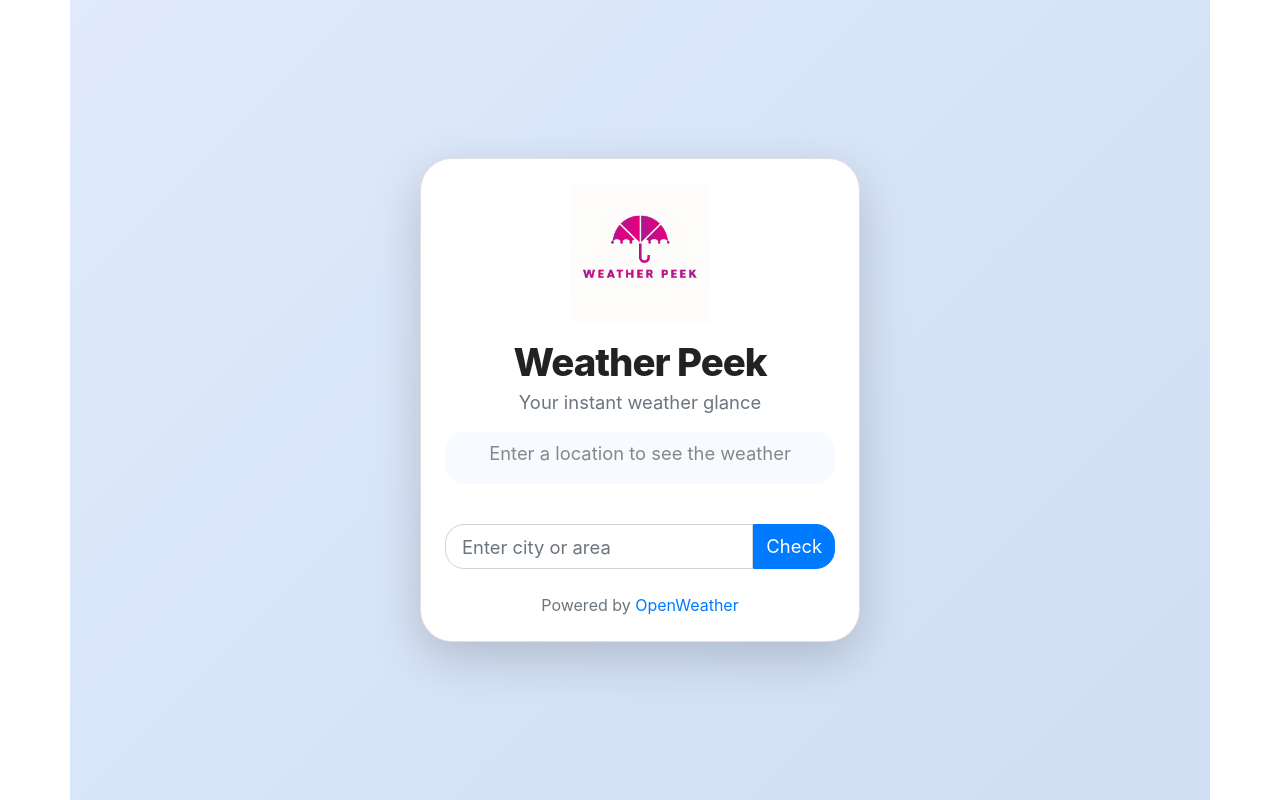
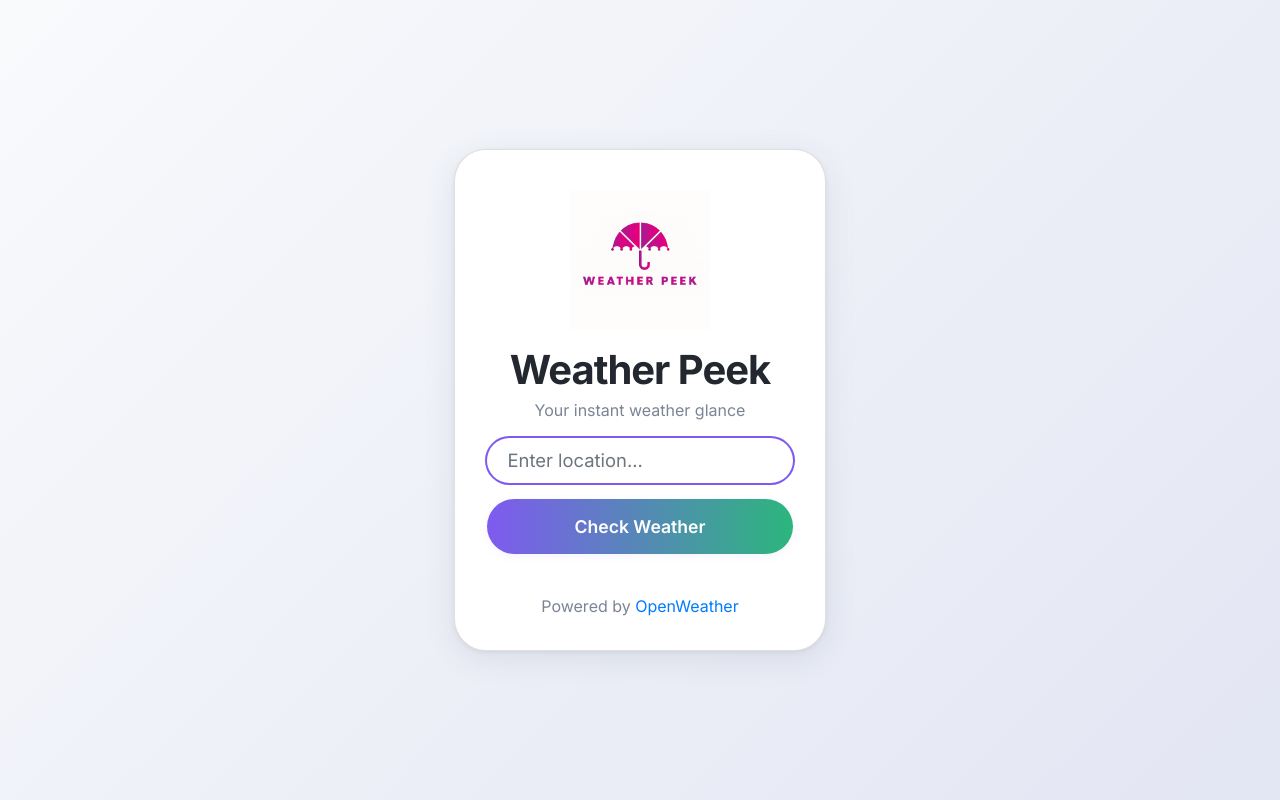
Before and after one commit to sushii2001/django_isit_raining, a Django app: page / in a window 1280 px wide. Run offline with Django 5.2, Linux system fonts and the light colour scheme; parts of the project's set-up code (start-up, migrations or seed data) failed here and were passed over; some libraries are stand-ins or nearby versions.

Commit message:
FE: enhance user input field border highlight and move check weather button to below

```diff
--- /dev/null
+++ b/homepage/static/homepage/pillowtalk.css
@@ -0,0 +1,95 @@
+/* Pillowtalk-inspired theme for Weather Peek */
+@import url('https://fonts.googleapis.com/css2?family=Inter:wght@400;600;700&display=swap');
+
+body {
+    font-family: 'Inter', Arial, sans-serif;
+    background: linear-gradient(135deg, #f8fafc 0%, #e3e6f3 100%);
+    color: #23272f;
+    margin: 0;
+    min-height: 100vh;
+}
+
+.card {
+    background: #fff;
+    border-radius: 2rem;
+    box-shadow: 0 8px 32px rgba(60, 72, 88, 0.10), 0 1.5px 4px rgba(60, 72, 88, 0.08);
+    padding: 2.5rem 2rem 2rem 2rem;
+    margin-top: 2rem;
+    margin-bottom: 2rem;
+}
+
+h1, .h1, .display-4 {
+    font-family: 'Inter', Arial, sans-serif;
+    font-weight: 700;
+    letter-spacing: -1px;
+    color: #23272f;
+}
+
+.weather-display {
+    background: transparent;
+    border-radius: 0;
+    padding: 0;
+    margin-bottom: 1.5rem;
+}
+
+input.form-control, input.form-control-lg {
+    border-radius: 2rem !important;
+    border: none;
+    font-size: 1.15rem;
+    padding: 1.1rem 1.3rem;
+    background: transparent;
+    color: #23272f;
+    box-shadow: 0 0 0 2px #7f5af0;
+    transition: box-shadow 0.18s, background 0.18s;
+    outline: none;
+}
+input.form-control:focus, input.form-control-lg:focus {
+    background: #fff;
+    /* box-shadow remains the same as default, so highlight is always visible */
+    border: none;
+    outline: none;
+}
+/* Removed hover effect for input fields */
+input.form-control:active, input.form-control-lg:active {
+    background: #fff;
+    box-shadow: 0 0 0 2px #2cb67d;
+    border: none;
+    outline: none;
+}
+
+/* Fully rounded button for symmetry */
+.btn-primary {
+    background: linear-gradient(90deg, #7f5af0 0%, #2cb67d 100%);
+    border: none;
+    border-radius: 2rem !important;
+    font-weight: 600;
+    font-size: 1.1rem;
+    padding: 0.9rem 1.5rem;
+    box-shadow: 0 2px 8px rgba(127,90,240,0.08);
+    transition: background 0.2s;
+}
+.btn-primary:hover, .btn-primary:focus {
+    background: linear-gradient(90deg, #2cb67d 0%, #7f5af0 100%);
+}
+
+.text-muted {
+    color: #7b8494 !important;
+}
+
+::-webkit-input-placeholder { color: #b0b8c9; }
+::-moz-placeholder { color: #b0b8c9; }
+:-ms-input-placeholder { color: #b0b8c9; }
+::placeholder { color: #b0b8c9; }
+
+@media (max-width: 600px) {
+    .card {
+        padding: 1.2rem 0.5rem 1.5rem 0.5rem;
+        border-radius: 1.2rem;
+    }
+    .weather-display {
+        padding: 1.2rem 0 1rem 0;
+    }
+    h1, .h1, .display-4 {
+        font-size: 1.5rem;
+    }
+}
--- a/homepage/templates/homepage/index.html
+++ b/homepage/templates/homepage/index.html
@@ -9,20 +9,21 @@
     <title>Weather Peek</title>
 
     <link rel="stylesheet"
-          href="https://stackpath.bootstrapcdn.com/bootstrap/4.5.0/css/bootstrap.min.css"
-          integrity="sha384-9aIt2nRpC12Uk9gS9baDl411NQApFmC26EwAOH8WgZl5MYYxFfc+NcPb1dKGj7Sk"
-          crossorigin="anonymous">
+        href="https://stackpath.bootstrapcdn.com/bootstrap/4.5.0/css/bootstrap.min.css"
+        integrity="sha384-9aIt2nRpC12Uk9gS9baDl411NQApFmC26EwAOH8WgZl5MYYxFfc+NcPb1dKGj7Sk"
+        crossorigin="anonymous">
+    <link rel="stylesheet" href="{% static 'homepage/pillowtalk.css' %}">
 </head>
 <body>
-<main class="container d-flex flex-column align-items-center justify-content-center" style="min-height:100vh;background:linear-gradient(135deg,#e0eafc 0%,#cfdef3 100%);">
-    <div class="card shadow-lg p-4" style="max-width:440px;width:100%;border-radius:2rem;background:#fff;">
+<main class="container d-flex flex-column align-items-center justify-content-center" style="min-height:100vh;">
+    <div class="card">
         <div class="text-center mb-3">
             <img src="{% static 'homepage/weatherpeek_logo.png' %}" alt="Weather Peek Logo" style="max-width:140px;margin-bottom:0.5rem;">
-            <h1 class="mt-2 mb-1" style="font-weight:800;font-size:2.4rem;letter-spacing:-1px;color:#222;">Weather Peek</h1>
-            <p class="text-muted mb-0" style="font-size:1.15rem;">Your instant weather glance</p>
+            <h1 class="mt-2 mb-1">Weather Peek</h1>
+            <p class="text-muted mb-0">Your instant weather glance</p>
         </div>
-        <div class="weather-display text-center mb-4 pt-2 pb-2" style="background:#f7faff;border-radius:1.2rem;">
-            {% if weather %}
+        {% if weather %}
+            <div class="text-center mb-3">
                 {% if weather == 'sunny' %}
                     <div style="font-size:5.5rem;">☀</div>
                     <div class="h3 mt-2 mb-0" style="font-weight:700;color:#f7b733;">Sunny</div>
@@ -37,19 +38,15 @@
                     <div class="h3 mt-2 mb-0" style="font-weight:700;">Unknown</div>
                 {% endif %}
                 {% if location %}
-                    <div class="mt-2 text-muted" style="font-size:1.15rem;">in <span style="font-weight:600;">{{ location }}</span></div>
+                    <div class="mt-2 text-muted">in <span style="font-weight:600;">{{ location }}</span></div>
                 {% endif %}
-            {% else %}
-                <div class="mb-2" style="font-size:1.15rem;color:#888;">Enter a location to see the weather</div>
-            {% endif %}
-        </div>
-        <form method="get" class="mt-3 mb-2">
-            <div class="input-group input-group-lg">
-                <input type="text" name="location" class="form-control" placeholder="Enter city or area" value="{{ location|default:'' }}" style="border-radius:1.2rem 0 0 1.2rem;font-size:1.15rem;">
-                <button type="submit" class="btn btn-primary" style="border-radius:0 1.2rem 1.2rem 0;font-size:1.15rem;">Check</button>
             </div>
+        {% endif %}
+        <form method="get" class="weather-display text-center mb-4" autocomplete="off">
+            <input type="text" name="location" class="form-control form-control-lg mx-auto" style="max-width:320px;border-radius:2rem;" placeholder="Enter location..." aria-label="Location" autocomplete="off">
+            <button type="submit" class="btn btn-primary btn-block btn-lg w-100 mt-3" style="border-radius:2rem;">Check Weather</button>
         </form>
-        <div class="mt-3 text-center text-muted" style="font-size:1rem;">
+        <div class="mt-3 text-center text-muted">
             <span>Powered by <a href="https://openweathermap.org/" target="_blank">OpenWeather</a></span>
         </div>
     </div>
--- a/homepage/views.py
+++ b/homepage/views.py
@@ -10,9 +10,6 @@ def get_weather_state(city):
         data = response.json()
         weather_response = "unknown"
         if 'weather' in data and len(data['weather']) > 0:
-            print(f"DATA: {data}")
-            # {'coord': {'lon': 101.6865, 'lat': 3.1431}, 'weather': [{'id': 500, 'main': 'Rain', 'description': 'light rain', 'icon': '10d'}], 'base': 'stations', 'main': {'temp': 28.49, 'feels_like': 31.33, 'temp_min': 28.49, 'temp_max': 28.49, 'pressure': 1009, 'humidity': 68, 'sea_level': 1009, 'grnd_level': 996}, 'visibility': 10000, 'wind': {'speed': 1.4, 'deg': 218, 'gust': 1.6}, 'rain': {'1h': 1}, 'clouds': {'all': 100}, 'dt': 1754810722, 'sys': {'country': 'MY', 'sunrise': 1754781104, 'sunset': 1754825140}, 'timezone': 28800, 'id': 1733046, 'name': 'Kuala Lumpur', 'cod': 200}
-
             main_weather = data['weather'][0]['main'].lower()
             if "cloud" in main_weather:
                 weather_response = 'cloudy'
```
